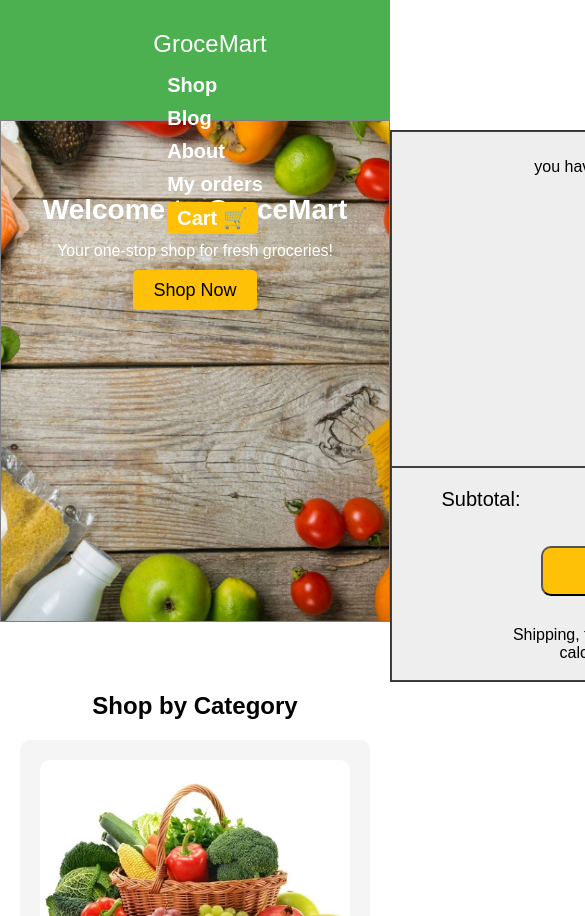
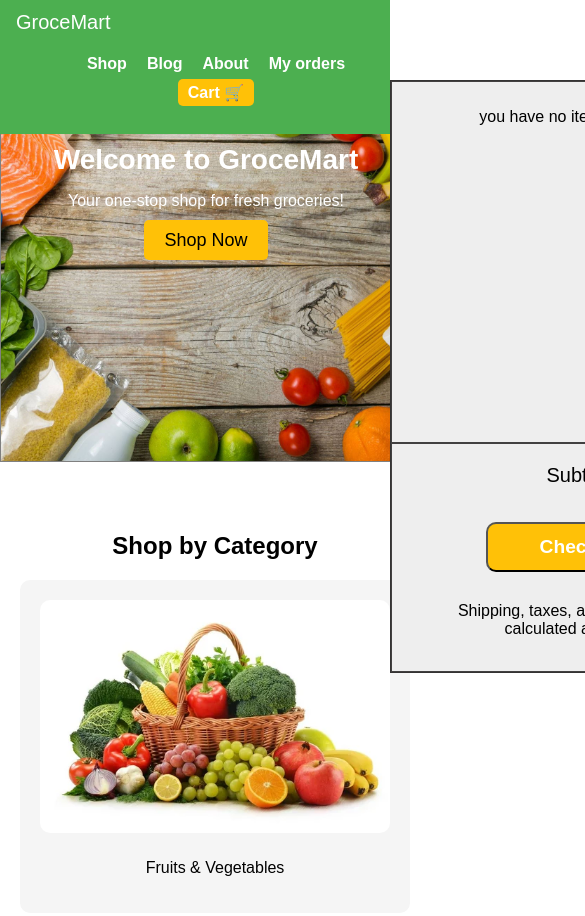
Before and after one commit to Laawigit/E-comerce-Grocery-web, a plain HTML site: page index.html in a window 390 px wide. Shown: the top 916 px of the page, 585 px wide, since content can reach past the window. Drawn offline with Linux system fonts and the light colour scheme.

Commit message:
updated responsiveness

```diff
--- a/css/about.css
+++ b/css/about.css
@@ -15,6 +15,7 @@ body {
 
 /* Header & Navigation */
 .header {
+  width: 100%;
   background-color:#4caf50;
   color: #fff;
   padding: 20px 0;
@@ -444,3 +445,114 @@ footer a {
 footer a:hover {
   text-decoration: underline;
 }
+
+/* Add this at the end of your existing CSS */
+
+/* Mobile View - max-width: 600px */
+@media (max-width: 600px) {
+  body {
+    padding-top: 80px;
+  }
+
+  .header {
+    padding: 10px 0;
+  }
+
+  .nav {
+    padding: 5px 10px;
+    height: auto;
+  }
+
+  nav .logo {
+    margin-left: 15px;
+    font-size: 20px;
+  }
+
+  .nav-links {
+    flex-wrap: wrap;
+    justify-content: center;
+  }
+
+  .nav-links li {
+    margin: 5px 10px;
+  }
+
+  .nav-links a {
+    font-size: 16px;
+  }
+
+  .cart-popup-container {
+    width: 100%;
+    top: 80px;
+    height: 70vh;
+  }
+
+  .hero {
+    padding: 40px 10px;
+    height: 300px;
+  }
+
+  .hero h1 {
+    font-size: 28px;
+  }
+
+  .hero p {
+    font-size: 16px;
+  }
+
+  .category-container,
+  .products-container {
+    grid-template-columns: 1fr;
+  }
+
+  .category-card,
+  .product-card {
+    height: auto;
+    max-width: 350px;
+    margin: 0 auto;
+  }
+
+  .cart-item {
+    flex-direction: column;
+    text-align: center;
+    padding: 10px;
+  }
+
+  .cart-item .item-details-container {
+    margin-right: 0;
+    align-items: center;
+  }
+
+  .cart-footer .subtotal-container {
+    margin-left: 0;
+    text-align: center;
+  }
+
+  footer {
+    flex-direction: column;
+    height: auto;
+    padding: 20px 10px;
+  }
+
+  .footer-section {
+    min-width: 100%;
+    text-align: center;
+    margin: 10px 0;
+  }
+}
+
+/* Tablet & Desktop View - min-width:601px */
+@media (min-width: 601px) {
+  .category-container,
+  .products-container {
+    grid-template-columns: repeat(2, 1fr);
+  }
+}
+
+/* Large Desktop View - min-width: 992px */
+@media (min-width: 992px) {
+  .category-container,
+  .products-container {
+    grid-template-columns: repeat(4, 1fr);
+  }
+}
--- a/css/index.css
+++ b/css/index.css
@@ -9,6 +9,7 @@ body {
 }
 
 .header {
+  width: 100%;
   background-color: #4caf50;
   color: #fff;
   padding: 20px 0;
@@ -20,6 +21,7 @@ body {
 }
 
 .nav {
+  width: 100%;
   padding: 10px 20px;
   height: 60px;
   display: flex;
@@ -194,6 +196,7 @@ nav .logo {
 
 /* Hero Section */
 .hero {
+  width: 100%;
   background: url("../images/index/hero-2.jpg") no-repeat center center/cover;
   color: white;
   text-align: center;
@@ -222,6 +225,7 @@ nav .logo {
 
 /* Categories Section */
 .categories {
+  width: 100%;
   text-align: center;
   padding: 50px 20px;
 }
@@ -256,6 +260,7 @@ nav .logo {
 
 /* Featured Products Section */
 .featured-products {
+  width: 100%;
   text-align: center;
   padding: 50px 20px;
 }
@@ -289,6 +294,7 @@ nav .logo {
 
 /* Footer */
 footer {
+  width: 100%;
   background-color: #4caf50;
   color: #fff;
   padding: 25px;
@@ -419,49 +425,119 @@ footer {
   }
 }
 
-/* Responsive Design */
 
-/* Tablet View */
-@media (max-width: 1024px) {
+/* Add this at the end of your existing CSS */
+
+/* Mobile View - max-width: 600px */
+@media (max-width: 600px) {
+  body {
+    padding-top: 80px;
+    overflow-x: hidden;
+  }
+
+  .header {
+    padding: 10px 0;
+  }
+
+  .nav {
+    padding: 1px 1px;
+    height: auto;
+    flex-direction: column;
+    align-items: start;
+    justify-content: center;
+    flex-wrap: wrap;
+  }
+
+  nav .logo {
+    margin-left: 15px;
+    font-size: 20px;
+  }
+
+  .nav-links {
+    flex-wrap: wrap;
+    justify-content: center;
+  }
+
+  .nav-links li {
+    margin: 5px 10px;
+  }
+
+  .nav-links a {
+    font-size: 16px;
+  }
+
+  .cart-popup-container {
+    width: 100%;
+    top: 80px;
+    height: 70vh;
+  }
+
+  .hero {
+    padding: 40px 10px;
+    height: 300px;
+  }
+
   .hero h1 {
-    font-size: 36px;
+    font-size: 28px;
   }
+
   .hero p {
-    font-size: 18px;
+    font-size: 16px;
   }
+
+  .category-container,
+  .products-container {
+    grid-template-columns: 1fr;
+  }
+
+  .category-card,
+  .product-card {
+    height: auto;
+    max-width: 350px;
+    margin: 0 auto;
+  }
+
+  .cart-item {
+    flex-direction: column;
+    text-align: center;
+    padding: 10px;
+  }
+
+  .cart-item .item-details-container {
+    margin-right: 0;
+    align-items: center;
+  }
+
+  .cart-footer .subtotal-container {
+    margin-left: 0;
+    text-align: center;
+  }
+
+  footer {
+    flex-direction: column;
+    height: auto;
+    padding: 20px 10px;
+  }
+
+  .footer-section {
+    min-width: 100%;
+    text-align: center;
+    margin: 10px 0;
+  }
+}
+
+/* Tablet & Desktop View - min-width:601px */
+@media (min-width: 601px) {
   .category-container,
   .products-container {
     grid-template-columns: repeat(2, 1fr);
   }
-  footer {
-    grid-template-columns: repeat(2, 1fr);
+}
+
+/* Large Desktop View - min-width: 992px */
+@media (min-width: 992px) {
+  .category-container,
+  .products-container {
+    grid-template-columns: repeat(4, 1fr);
   }
 }
-
-/* Mobile View */
-@media (max-width: 768px) {
-  nav {
-    flex-direction: column;
-    align-items: flex-start;
-  }
-  nav .nav-links {
-    flex-direction: column;
-    gap: 10px;
-  }
-  .hero {
-    padding: 50px 10px;
-  }
-  .hero h1 {
-    font-size: 28px;
-  }
-  .hero p {
-    font-size: 16px;
-  }
-  .category-container,
-  .products-container {
-    grid-template-columns: 1fr;
-  }
-  footer {
-    grid-template-columns: 1fr;
-  }
-}
```
